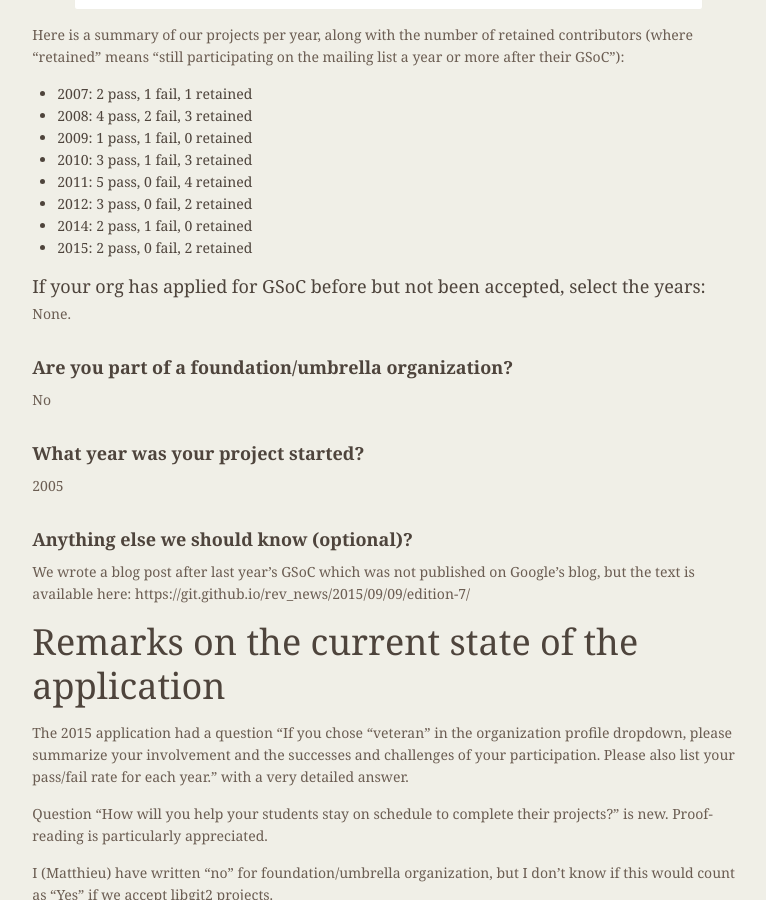
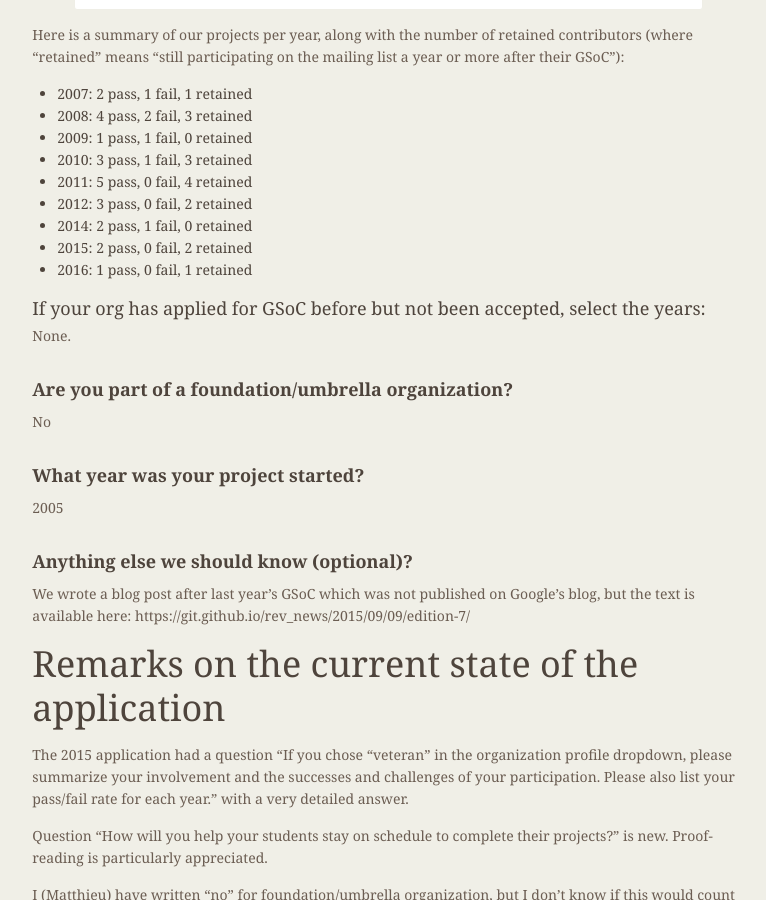
Before and after one commit to git/git.github.io, a Jekyll site: the page built from SoC-2017-Org-Application.md, in a window 1280 px wide and 900 px high, scrolled down 4551 px. Shown: the whole window, without its empty margins (339-1105 px from the left). Built offline with Jekyll 4.4.1, drawn with Linux system fonts in a browser that asks for light colours.

Commit message:
2016: 1 GSoC project, pass

```diff
--- a/SoC-2017-Org-Application.md
+++ b/SoC-2017-Org-Application.md
@@ -255,6 +255,7 @@
  - 2012: 3 pass, 0 fail, 2 retained
  - 2014: 2 pass, 1 fail, 0 retained
  - 2015: 2 pass, 0 fail, 2 retained
+ - 2016: 1 pass, 0 fail, 1 retained
 
 ### If your org has applied for GSoC before but not been accepted, select the years:
 
```
